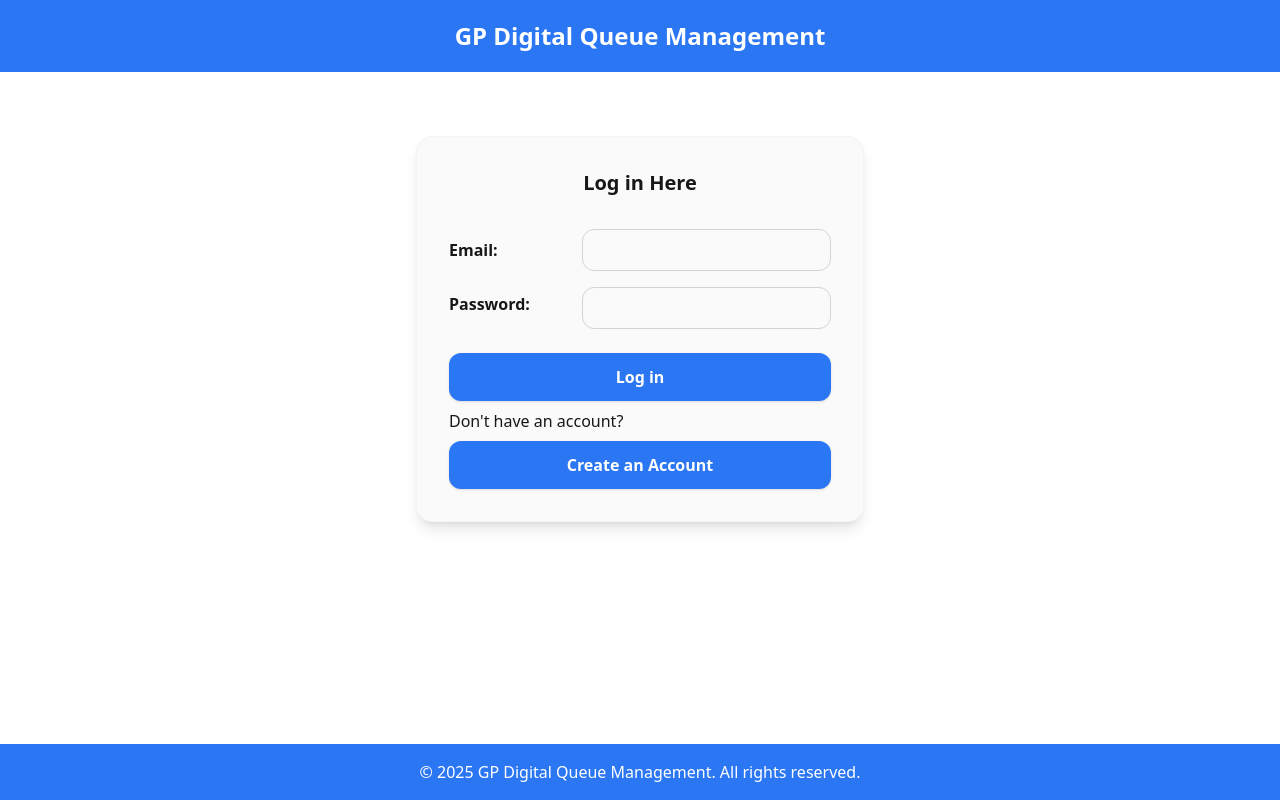
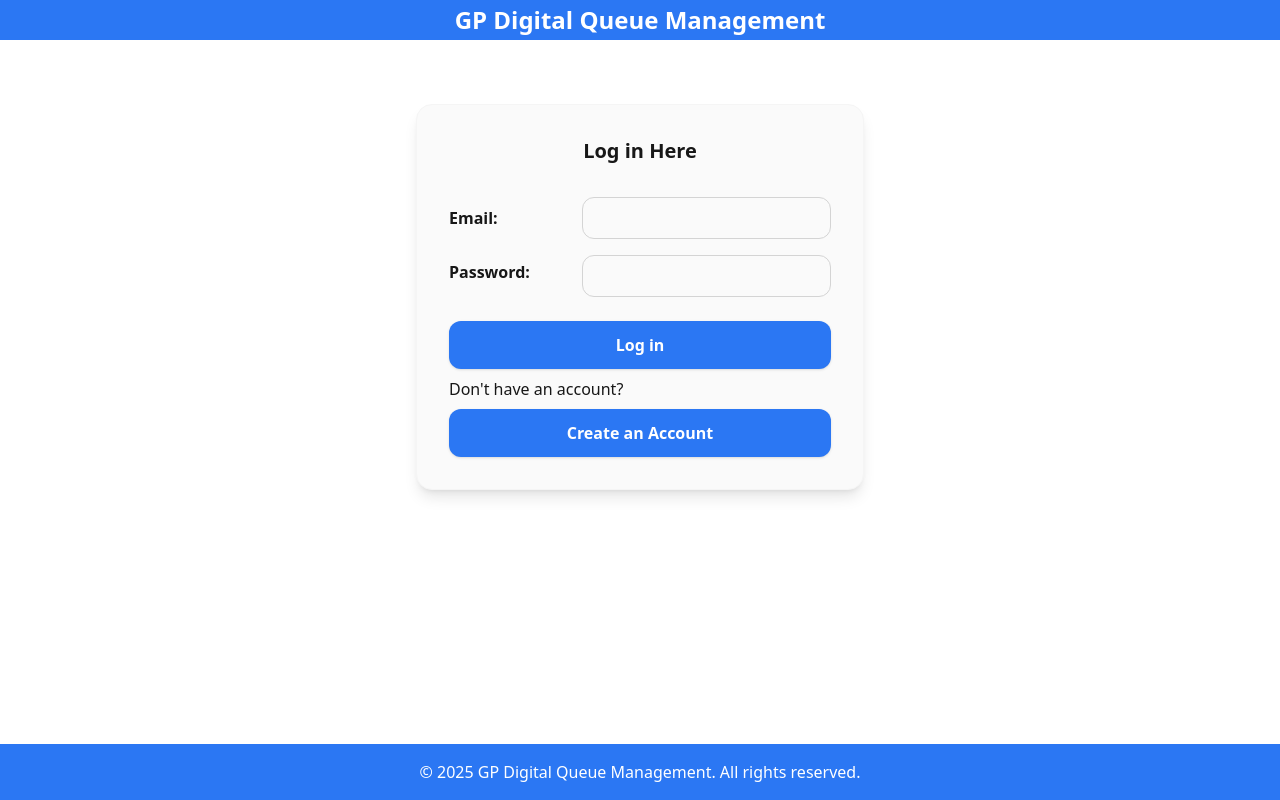
Before and after one commit to hasnaindar8/digital-queue-management-fe, a Next.js app: page /login in a window 1280 px wide. Built offline with nearby package versions, Linux system fonts and the light colour scheme.

Commit message:
update header styling

```diff
--- a/app/components/header.js
+++ b/app/components/header.js
@@ -13,10 +13,10 @@ export default function Header() {
 
   return (
     <>
-      <header className="w-full flex flex-row justify-between items-center text-xl md:text-2xl font-bold py-5 text-brand-contrast bg-brand">
-        <h1 className="text-center flex-1">GP Digital Queue Management</h1>
+      <header className="w-full relative flex md:justify-end justify-between items-center font-bold py-5 text-brand-contrast bg-brand">
+        <h1 className="md:absolute md:left-1/2 md:-translate-x-1/2  md:text-2xl text-lg ml-5 md:ml-0">GP Digital Queue Management</h1>
         {user && (
-          <button className="content-end bg-background hover:bg-brand-dark hover:cursor-pointer text-brand font-semibold py-3 rounded-xl transition-all shadow-sm focus:ring-2 focus:ring-brand-light" type="button" onClick={handleClick}>
+          <button className="bg-background mr-4 w-20 hover:bg-brand-dark hover:cursor-pointer text-brand font-semibold p-2 rounded-xl transition-all shadow-sm focus:ring-2 focus:ring-brand-light" type="button" onClick={handleClick}>
             {" "}
             Log out{" "}
           </button>
```
